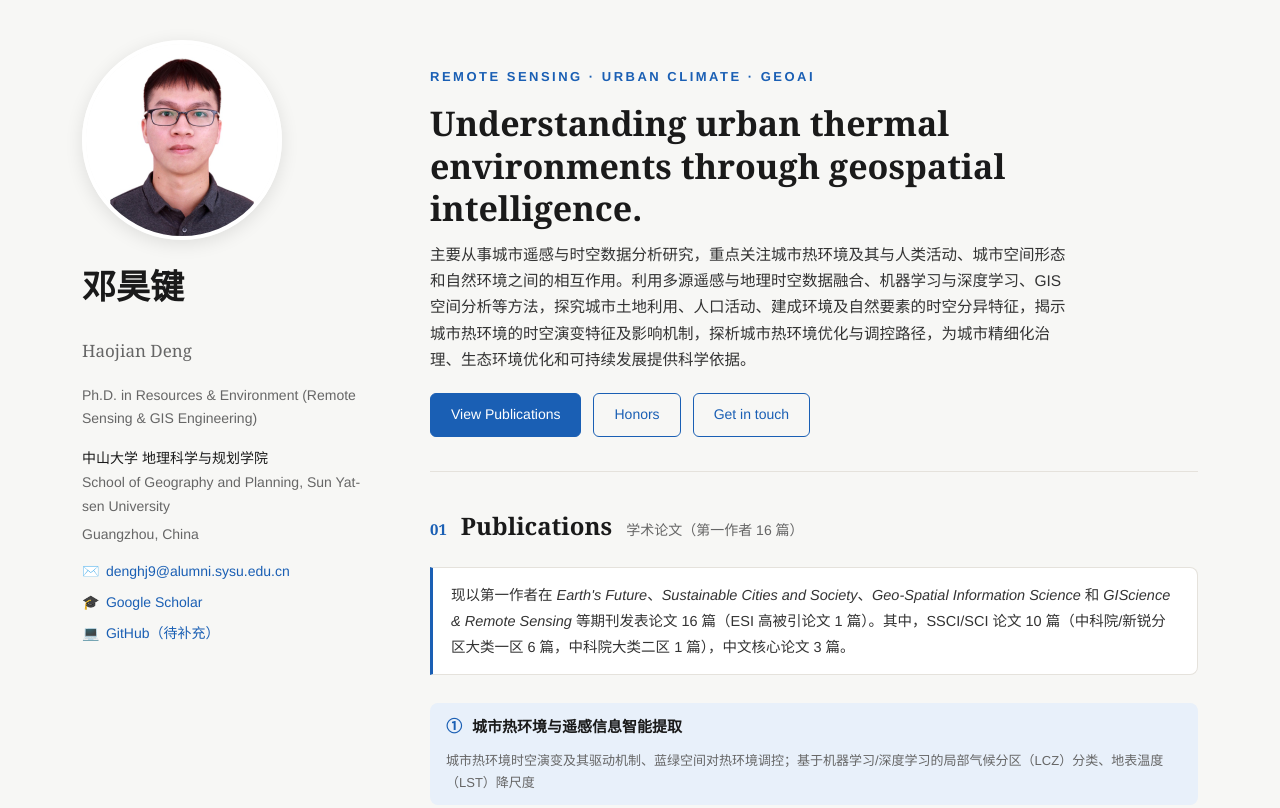
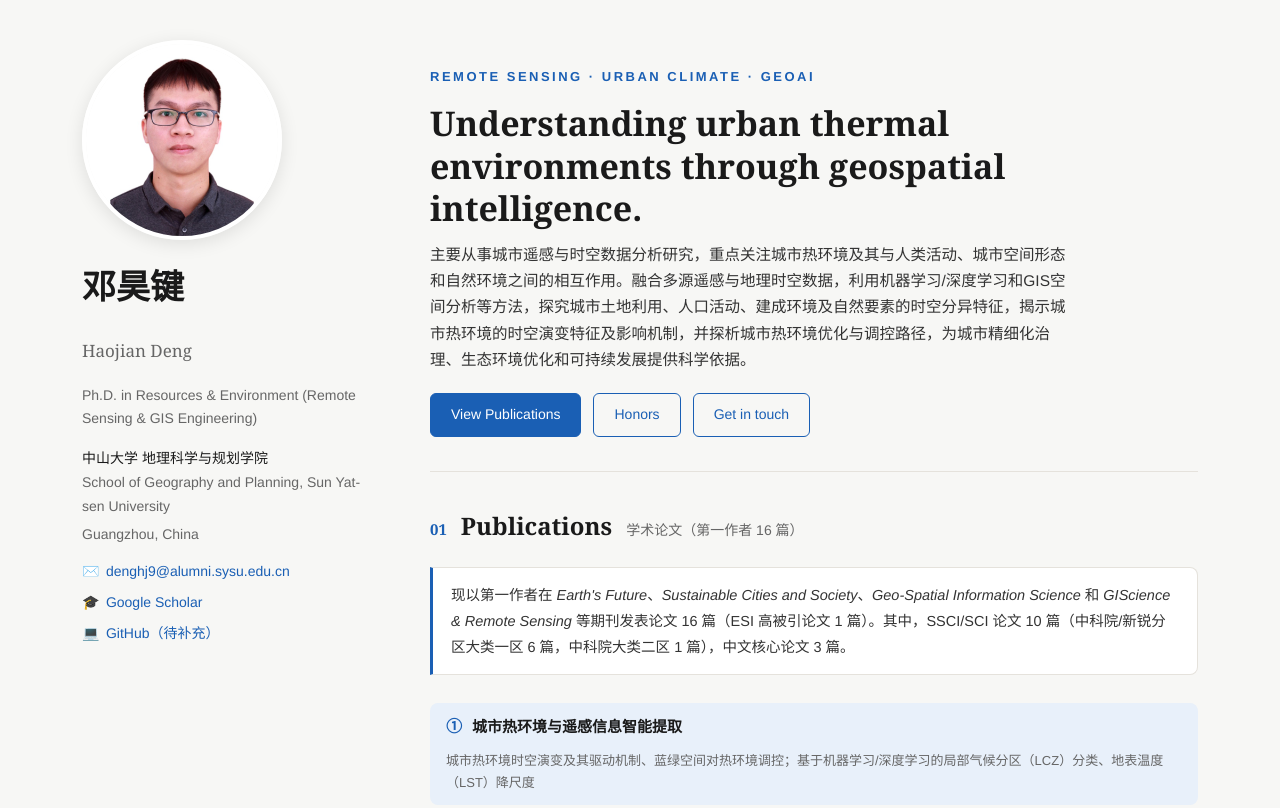
Before and after one commit to denghaojian/denghaojian.github.io, a plain HTML site: page index.html in a window 1280 px wide. Shown: the top 808 px of the page. Drawn offline with Linux system fonts and the light colour scheme.

Commit message:
Refine hero statement method clause

```diff
--- a/index.html
+++ b/index.html
@@ -132,7 +132,7 @@ footer{padding:26px 0 10px;font-size:13px;color:var(--muted);text-align:center}
     <div class="hero">
       <div class="kws">REMOTE SENSING · URBAN CLIMATE · GEOAI</div>
       <h2>Understanding urban thermal environments through geospatial intelligence.</h2>
-      <p>主要从事城市遥感与时空数据分析研究，重点关注城市热环境及其与人类活动、城市空间形态和自然环境之间的相互作用。利用多源遥感与地理时空数据融合、机器学习与深度学习、GIS空间分析等方法，探究城市土地利用、人口活动、建成环境及自然要素的时空分异特征，揭示城市热环境的时空演变特征及影响机制，探析城市热环境优化与调控路径，为城市精细化治理、生态环境优化和可持续发展提供科学依据。</p>
+      <p>主要从事城市遥感与时空数据分析研究，重点关注城市热环境及其与人类活动、城市空间形态和自然环境之间的相互作用。融合多源遥感与地理时空数据，利用机器学习/深度学习和GIS空间分析等方法，探究城市土地利用、人口活动、建成环境及自然要素的时空分异特征，揭示城市热环境的时空演变特征及影响机制，并探析城市热环境优化与调控路径，为城市精细化治理、生态环境优化和可持续发展提供科学依据。</p>
       <div class="btns">
         <a class="btn primary" href="#publications">View Publications</a>
         <a class="btn ghost" href="#honors">Honors</a>
```
